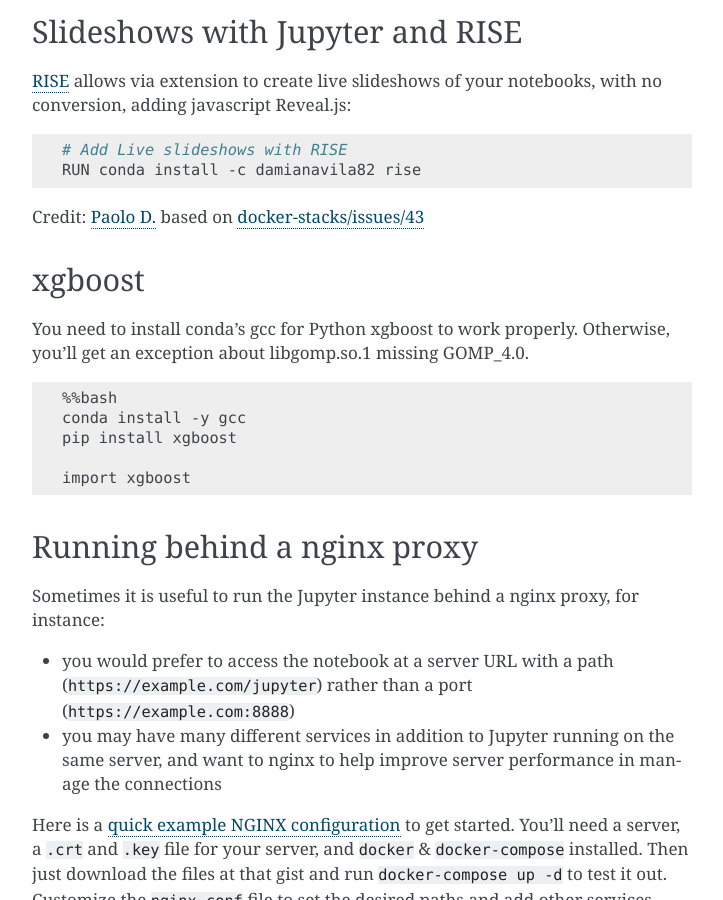
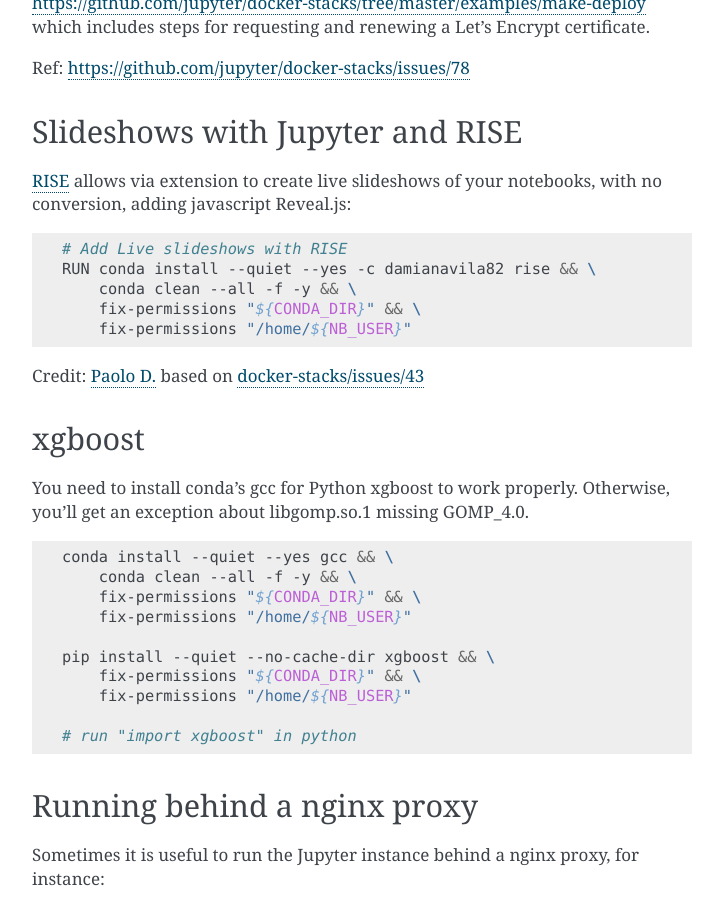
Before and after one commit to jupyter/docker-stacks, a Sphinx documentation site: the page built from docs/using/recipes.md, in a window 1280 px wide and 900 px high, scrolled down 4066 px. Shown: the whole window, without its empty margins (388-1111 px from the left). Built offline with Sphinx 7.4.7, drawn with Linux system fonts in a browser that asks for light colours; some of the changed text lies outside the part shown.

Commit message:
More installation updates

````diff
--- a/docs/using/recipes.md
+++ b/docs/using/recipes.md
@@ -32,7 +32,9 @@
 # Start from a core stack version
 FROM jupyter/datascience-notebook:33add21fab64
 # Install in the default python3 environment
-RUN pip install 'ggplot==0.6.8'
+RUN pip install --quiet --no-cache-dir 'flake8==3.9.2' && \
+    fix-permissions "${CONDA_DIR}" && \
+    fix-permissions "/home/${NB_USER}"
 ```
 
 Then build a new image.
@@ -49,9 +51,9 @@
 FROM jupyter/datascience-notebook:33add21fab64
 # Install from requirements.txt file
 COPY --chown=${NB_UID}:${NB_GID} requirements.txt /tmp/
-RUN pip install --requirement /tmp/requirements.txt && \
-    fix-permissions $CONDA_DIR && \
-    fix-permissions /home/$NB_USER
+RUN pip install --quiet --no-cache-dir --requirement /tmp/requirements.txt && \
+    fix-permissions "${CONDA_DIR}" && \
+    fix-permissions "/home/${NB_USER}"
 ```
 
 For conda, the Dockerfile is similar:
@@ -62,8 +64,9 @@
 # Install from requirements.txt file
 COPY --chown=${NB_UID}:${NB_GID} requirements.txt /tmp/
 RUN conda install --yes --file /tmp/requirements.txt && \
-    fix-permissions $CONDA_DIR && \
-    fix-permissions /home/$NB_USER
+    conda clean --all -f -y && \
+    fix-permissions "${CONDA_DIR}" && \
+    fix-permissions "/home/${NB_USER}"
 ```
 
 Ref: [docker-stacks/commit/79169618d571506304934a7b29039085e77db78c](https://github.com/jupyter/docker-stacks/commit/79169618d571506304934a7b29039085e77db78c#commitcomment-15960081)
@@ -124,8 +127,8 @@
 
 # create Python 3.x environment and link it to jupyter
 RUN $CONDA_DIR/envs/${conda_env}/bin/python -m ipykernel install --user --name=${conda_env} && \
-    fix-permissions $CONDA_DIR && \
-    fix-permissions /home/$NB_USER
+    fix-permissions "${CONDA_DIR}" && \
+    fix-permissions "/home/${NB_USER}"
 
 # any additional pip installs can be added by uncommenting the following line
 # RUN $CONDA_DIR/envs/${conda_env}/bin/pip install
@@ -154,7 +157,9 @@
 FROM jupyter/scipy-notebook:latest
 
 # Install the Dask dashboard
-RUN pip install dask-labextension
+RUN pip install --quiet --no-cache-dir dask-labextension && \
+    fix-permissions "${CONDA_DIR}" && \
+    fix-permissions "/home/${NB_USER}"
 
 # Dask Scheduler & Bokeh ports
 EXPOSE 8787
@@ -192,7 +197,10 @@
 
 ```bash
 # Add Live slideshows with RISE
-RUN conda install -c damianavila82 rise
+RUN conda install --quiet --yes -c damianavila82 rise && \
+    conda clean --all -f -y && \
+    fix-permissions "${CONDA_DIR}" && \
+    fix-permissions "/home/${NB_USER}"
 ```
 
 Credit: [Paolo D.](https://github.com/pdonorio) based on
@@ -204,11 +212,16 @@
 exception about libgomp.so.1 missing GOMP_4.0.
 
 ```bash
-%%bash
-conda install -y gcc
-pip install xgboost
+conda install --quiet --yes gcc && \
+    conda clean --all -f -y && \
+    fix-permissions "${CONDA_DIR}" && \
+    fix-permissions "/home/${NB_USER}"
 
-import xgboost
+pip install --quiet --no-cache-dir xgboost && \
+    fix-permissions "${CONDA_DIR}" && \
+    fix-permissions "/home/${NB_USER}"
+
+# run "import xgboost" in python
 ```
 
 ## Running behind a nginx proxy
@@ -308,7 +321,9 @@
 
 ```dockerfile
 FROM jupyter/base-notebook:33add21fab64
-RUN pip install jupyterhub==0.8.0b1
+RUN pip install --quiet --no-cache-dir jupyterhub==1.4.1 && \
+    fix-permissions "${CONDA_DIR}" && \
+    fix-permissions "/home/${NB_USER}"
 ```
 
 Credit: [MinRK](https://github.com/jupyter/docker-stacks/issues/423#issuecomment-322767742)
@@ -444,9 +459,11 @@
 # - Dashboards
 # - PyDoop
 # - PyHive
-RUN pip install jupyter_dashboards faker && \
+RUN pip install --quiet --no-cache-dir jupyter_dashboards faker && \
     jupyter dashboards quick-setup --sys-prefix && \
-    pip2 install pyhive pydoop thrift sasl thrift_sasl faker
+    pip2 install --quiet --no-cache-dir pyhive pydoop thrift sasl thrift_sasl faker && \
+    fix-permissions "${CONDA_DIR}" && \
+    fix-permissions "/home/${NB_USER}"
 
 USER root
 # Ensure we overwrite the kernel config so that toree connects to cluster
@@ -488,10 +505,12 @@
 
 USER $NB_USER
 
-RUN pip install jupyter_contrib_nbextensions && \
+RUN pip install --quiet --no-cache-dir jupyter_contrib_nbextensions && \
     jupyter contrib nbextension install --user && \
     # can modify or enable additional extensions here
-    jupyter nbextension enable spellchecker/main --user
+    jupyter nbextension enable spellchecker/main --user && \
+    fix-permissions "${CONDA_DIR}" && \
+    fix-permissions "/home/${NB_USER}"
 ```
 
 Ref: <https://github.com/jupyter/docker-stacks/issues/675>
@@ -513,7 +532,9 @@
 
 USER $NB_UID
 
-RUN pip install --quiet --no-cache-dir auto-sklearn
+RUN pip install --quiet --no-cache-dir auto-sklearn && \
+    fix-permissions "${CONDA_DIR}" && \
+    fix-permissions "/home/${NB_USER}"
 ```
 
 ## Enable Delta Lake in Spark notebooks
````
Also changed, not shown: docs/using/common.md (+1 -1 lines), examples/source-to-image/README.md, 6 other files.
